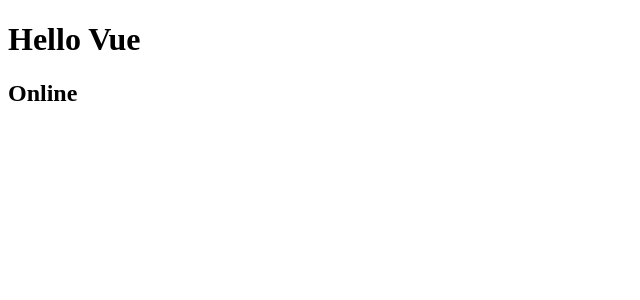
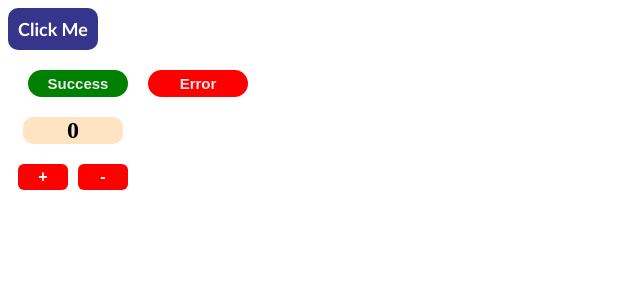
Before and after one commit to hongdyhengmesa/WebDevelopment, a Vue app: page / in a window 1280 px wide. Shown: the top 300 px of the page, without its empty margins (0-640 px from the left). Built offline with nearby package versions, Linux system fonts and the light colour scheme.

Commit message:
finished events

```diff
--- a/src/App.vue
+++ b/src/App.vue
@@ -1,9 +1,13 @@
 <template>
   <div class="container">
     <Ex1/>
+    <Ex2/>
+    <Ex3/>
   </div>
 </template>
 
 <script setup>
-  import Ex1 from "./components/v-show/Ex1.vue";
+  import Ex1 from "./components/events/Ex1.vue";
+  import Ex2 from "./components/events/Ex2.vue";
+  import Ex3 from "./components/events/Ex3.vue";
 </script>
--- /dev/null
+++ b/src/components/events/Ex1.vue
@@ -0,0 +1,29 @@
+<template>
+    <button class="btn" @click="hello">Click Me</button>
+</template>
+
+<script setup>
+    function hello(){
+        alert("Welcome to Event Handling!!");
+    }
+</script>
+
+<style scoped>
+    .btn{
+        padding: 10px;
+        background-color: rgb(53, 53, 139);
+        border: none;
+        color: white;
+        border-radius: 10px;
+        transition: ease-in-out 0.4s;
+        cursor: pointer;
+        font-size: 18px;
+        font-weight: 600;
+        font-family: 'Gill Sans', 'Gill Sans MT', Calibri, 'Trebuchet MS', sans-serif;
+    }
+
+    .btn:hover{
+        background-color: red;
+    }
+
+</style>
--- /dev/null
+++ b/src/components/events/Ex2.vue
@@ -0,0 +1,43 @@
+<template>
+    <div class="btn-class">
+        <button class="suc" @click="showMessage('Success')">Success</button>
+        <button class="err" @click="showMessage('Error')">Error</button>
+    </div>
+</template>
+
+<script setup>
+    function showMessage(message){
+        alert(message)
+    }
+</script>
+
+<style scoped>
+    .btn-class{
+        margin-top: 20px;
+    }
+
+    .suc{
+        margin-left: 20px;
+        padding: 5px;
+        width: 100px;
+        border: none;
+        border-radius: 15px;
+        color: rgb(235, 235, 239);
+        font-size: 15px;
+        font-weight: 800;
+        background-color: green;
+    }
+
+    .err{
+        margin-left: 20px;
+        padding: 5px;
+        width: 100px;
+        border: none;
+        border-radius: 15px;
+        color: rgb(231, 231, 237);
+        font-size: 15px;
+        font-weight: 800;
+        background-color: red;
+    }
+
+</style>
--- /dev/null
+++ b/src/components/events/Ex3.vue
@@ -0,0 +1,43 @@
+<template>
+    <h2>{{ count }}</h2>
+    <button class="btn-in" @click="increase">+</button>
+    <button class="btn-de" @click="decrease">-</button>
+</template>
+
+<script setup>
+    import { ref } from 'vue'
+    const count = ref(0)
+
+    function increase(){
+        count.value++
+    }
+
+    function decrease(){
+        count.value--
+    }
+
+</script>
+
+<style scoped>
+
+    h2{
+        margin-left: 15px;
+        width: 100px;
+        background-color: bisque;
+        text-align: center;
+        border-radius: 10px;
+    }
+
+    .btn-de, .btn-in{
+        margin-left: 10px;
+        background-color: red;
+        border: none;
+        border-radius: 6px;
+        font-size: 16px;
+        color: white;
+        font-weight: 800;
+        padding: 4px;
+        width: 50px;
+    }
+
+</style>
```
